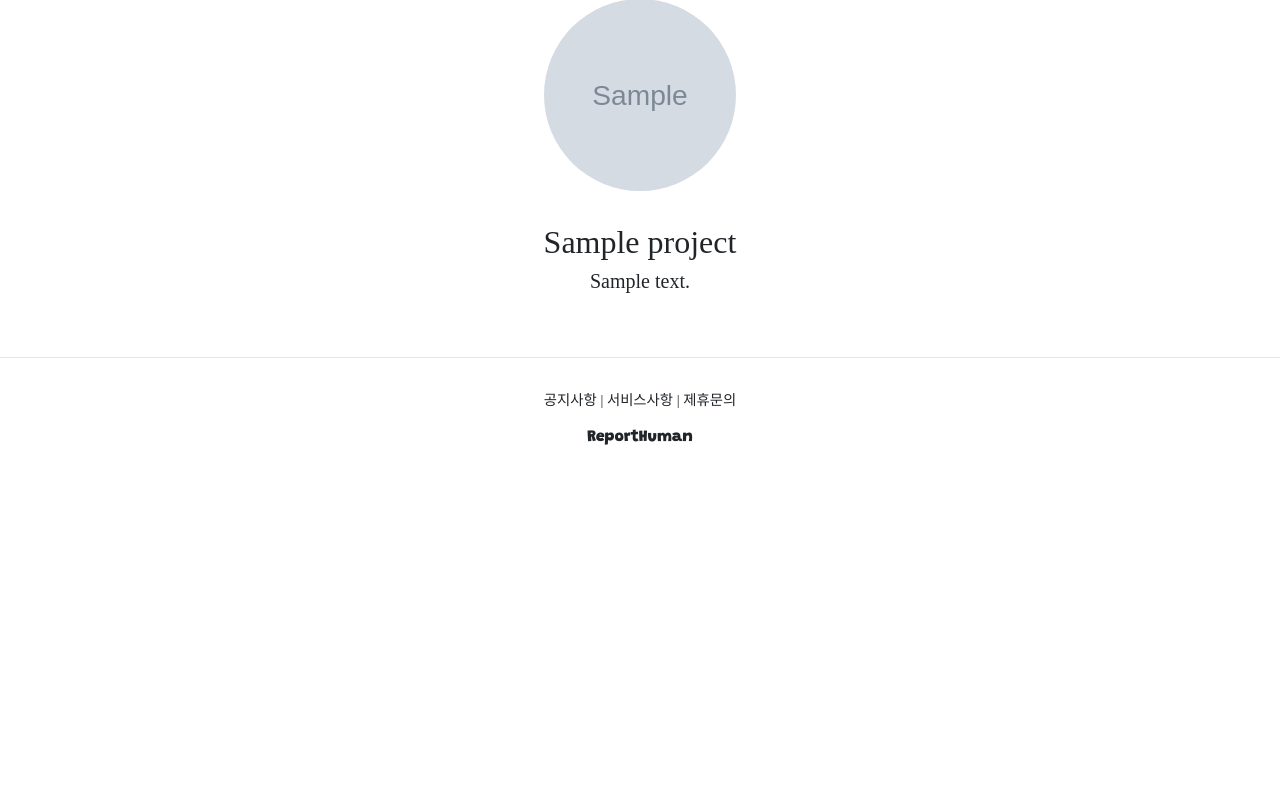
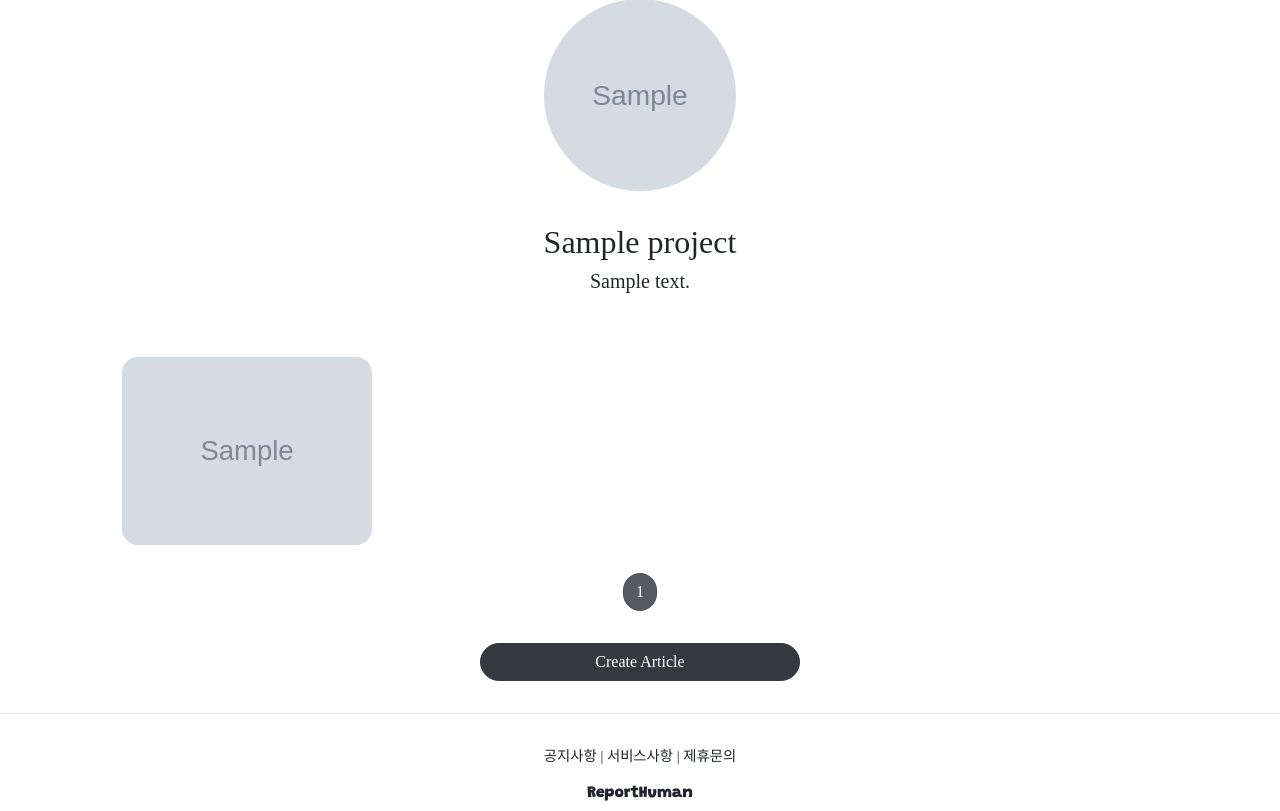
Before and after one commit to minkwan4/reporthuman, a Django app: page /projects/detail/1 in a window 1280 px wide. Shown: the part 218-1029 px from the top of the page. Before the commit the page ends 663 px from the top, so only its background shows below. Run offline with Django 3.2, Linux system fonts and the light colour scheme; tables that the repository leaves empty hold one stand-in row (values such as "Sample post"); grey boxes marked "Sample" are stand-in pictures; some libraries are stand-ins or nearby versions.

Commit message:
django course 41 commit

```diff
--- a/accountapp/templates/accountapp/detail.html
+++ b/accountapp/templates/accountapp/detail.html
@@ -54,6 +54,8 @@ width: 12rem; border-radius: 20rem; margin-bottom:2rem; object-fit:cover;">
         </a>
         {% endif %}
     </div>
+
+    {% include 'snippets/list_reporthuman.html' with article_list=object_list %}
 </div>
 
 {% endblock %}
--- a/articleapp/forms.py
+++ b/articleapp/forms.py
@@ -6,4 +6,4 @@ from articleapp.models import Article
 class ArticleCreationForm(ModelForm):
     class Meta:
         model = Article
-        fields = ['title', 'image', 'content']
+        fields = ['title', 'image', 'project', 'content']
--- a/articleapp/models.py
+++ b/articleapp/models.py
@@ -3,9 +3,12 @@ from django.db import models
 
 
 # Create your models here.
+from projectapp.models import Project
+
 
 class Article(models.Model):
     writer = models.ForeignKey(User, on_delete=models.SET_NULL, related_name='article', null=True)
+    project = models.ForeignKey(Project, on_delete=models.SET_NULL, related_name='article', null=True)
 
     title = models.CharField(max_length=200, null=True)
     image = models.ImageField(upload_to='article/', null=False)
--- a/projectapp/templates/projectapp/detail.html
+++ b/projectapp/templates/projectapp/detail.html
@@ -13,7 +13,10 @@
         <h5 style="margin-bottom:3rem;">
             {{ target_project.description }}
         </h5>
+    </div>
 
+    <div>
+        {% include 'snippets/list_reporthuman.html' with article_list=object_list %}
     </div>
 </div>
 
--- a/projectapp/views.py
+++ b/projectapp/views.py
@@ -5,7 +5,9 @@ from django.shortcuts import render
 from django.urls import reverse
 from django.utils.decorators import method_decorator
 from django.views.generic import CreateView, ListView, DetailView
+from django.views.generic.list import MultipleObjectMixin
 
+from articleapp.models import Article
 from projectapp.forms import ProjectCreationForm
 from projectapp.models import Project
 
@@ -21,10 +23,16 @@ class ProjectCreateView(CreateView):
         return reverse('projectapp:detail', kwargs={'pk': self.object.pk})
 
 
-class ProjectDetailView(DetailView):
+class ProjectDetailView(DetailView, MultipleObjectMixin):
     model = Project
     context_object_name = 'target_project'
     template_name = 'projectapp/detail.html'
+
+    paginate_by = 3
+
+    def get_context_data(self, **kwargs):
+        object_list = Article.objects.filter(project=self.get_object())
+        return super(ProjectDetailView, self).get_context_data(object_list=object_list, **kwargs)
 
 
 class ProjectListView(ListView):
--- /dev/null
+++ b/templates/snippets/list_reporthuman.html
@@ -0,0 +1,53 @@
+
+{% load static %}
+
+<style>
+
+    .container {
+        padding: 0;
+        margin: 0, auto;
+    }
+
+
+    .container a {
+        width: 40%;
+        max-width: 250px;
+    }
+
+    .container div {
+      display: flex;
+      justify-content: center;
+      align-items: center;
+
+      border-radius: 1rem;
+    }
+
+    .container img {
+    width: 100%;
+    border-radius: 1rem;}
+
+
+</style>
+    {% if article_list %}
+      <div class="container">
+        {% for article in article_list %}
+        <a href="{% url 'articleapp:detail' pk=article.pk %}">
+          {% include 'snippets/card.html' with article=article %}
+        </a>
+        {% endfor %}
+      </div>
+      <script src="{% static 'js/magicgrid.js' %}"></script>
+    {% else %}
+      <div style="text-align:center;">
+        <h1>No Article YET!</h1>
+      </div>
+    {% endif %}
+
+    {% include 'snippets/pagination.html' with page_obj=page_obj %}
+
+
+  <div style="text-align: center;">
+    <a href="{% url 'articleapp:create' %}" class="btn btn-dark rounded-pill col-3 mt-3 mb-3 px-1">
+      Create Article
+    </a>
+  </div>
```
Also changed, not shown: accountapp/views.py (+9 -1 lines), articleapp/migrations/0003_article_project.py (added), projectapp/migrations/0002_auto_20201213_1254.py (added).
